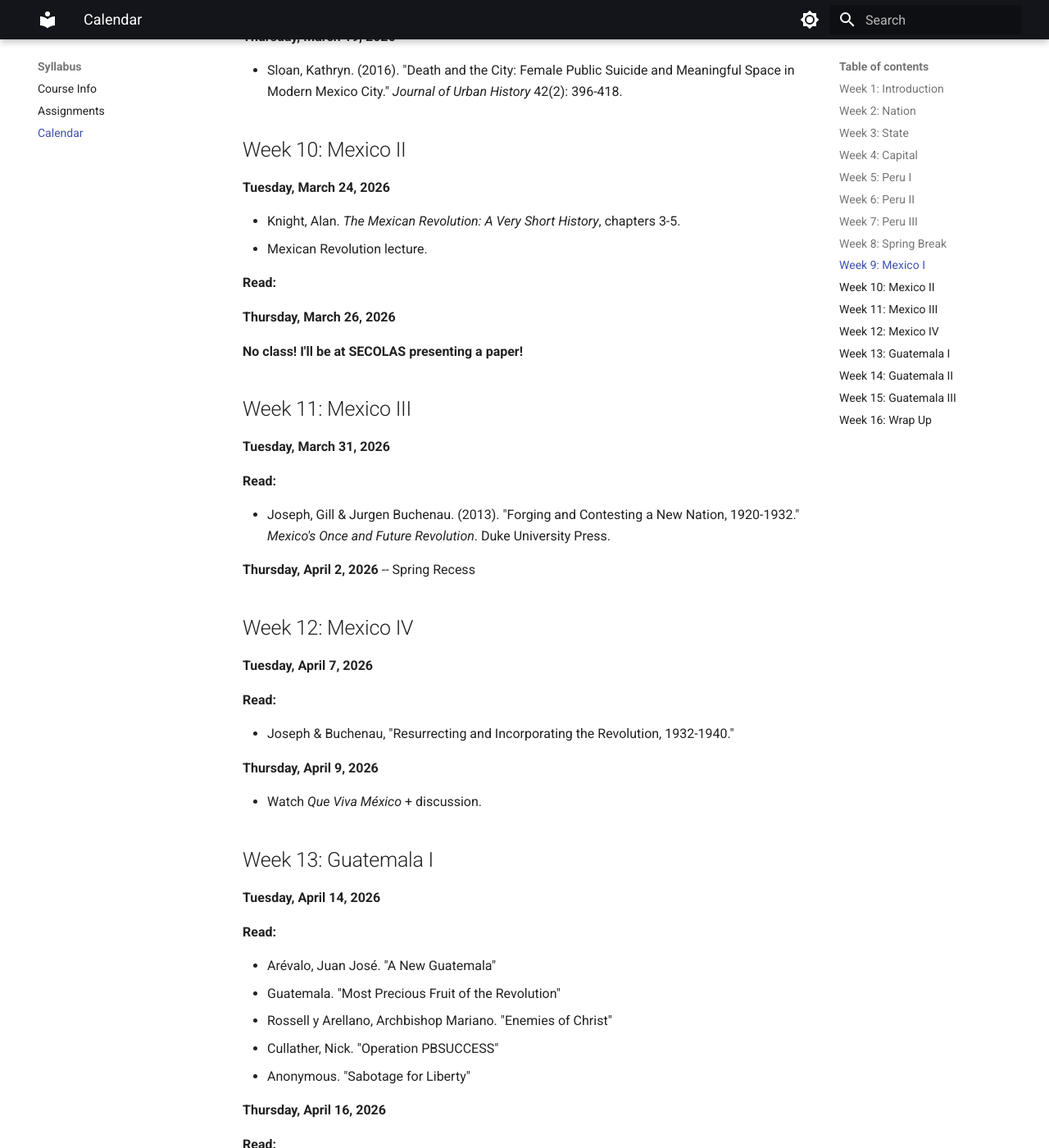
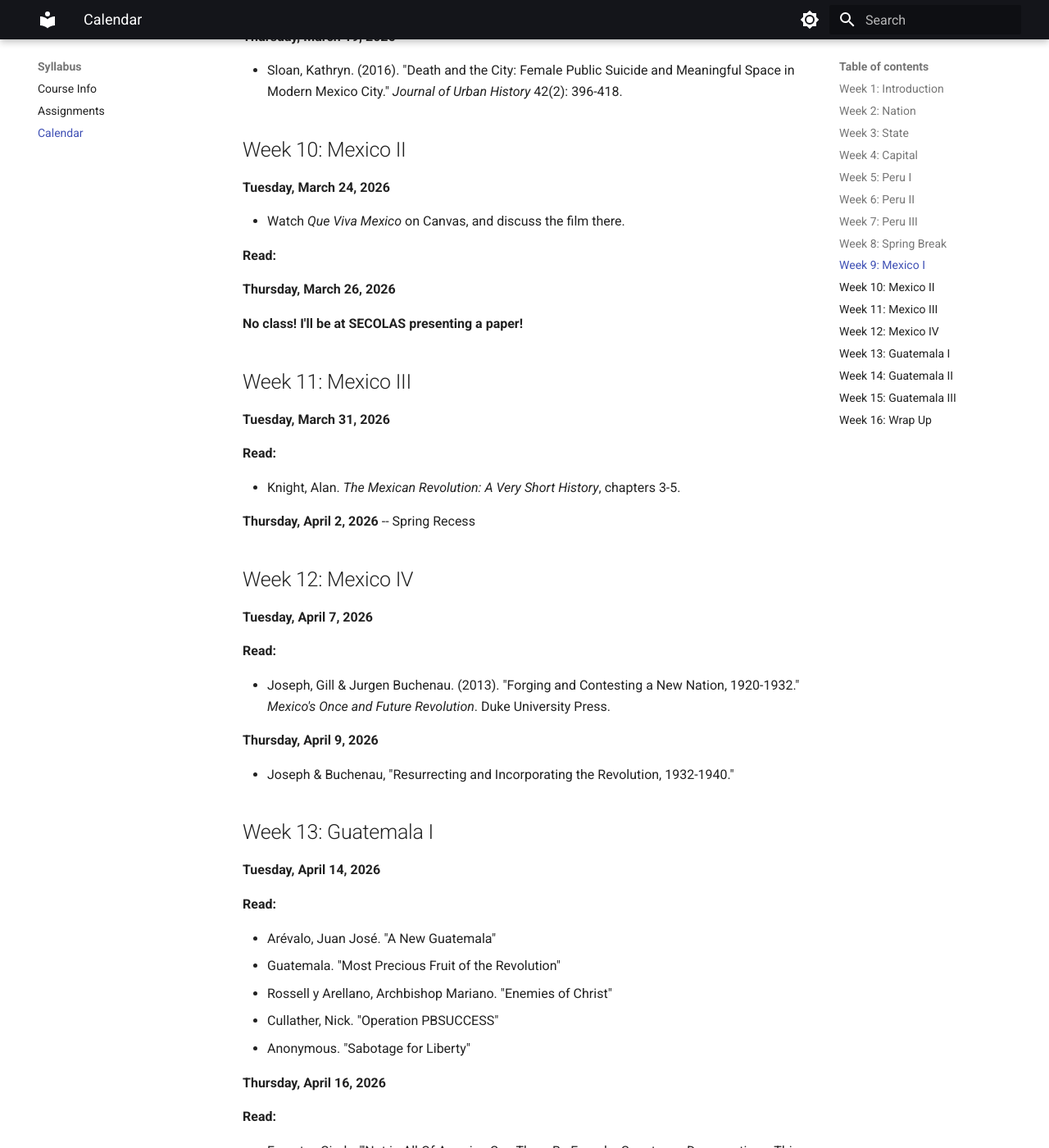
Before and after one commit to chadblack/361S2026, an MkDocs documentation site: the page built from docs/calendar.md, in a window 1280 px wide and 1400 px high, scrolled down 3432 px. Shown: the whole window at 82% size. Built offline with MkDocs 1.6.1 and Material for MkDocs 9.7.7, drawn with Linux system fonts in a browser that asks for light colours.

Commit message:
Update calendar.md
Shuffling Mexico

```diff
--- a/docs/calendar.md
+++ b/docs/calendar.md
@@ -130,8 +130,7 @@ Thursday, March 12, 2026
 
 **Tuesday, March 24, 2026**
 
-* Knight, Alan. *The Mexican Revolution: A Very Short History*, chapters 3-5.
-* Mexican Revolution lecture.
+* Watch _Que Viva Mexico_ on Canvas, and discuss the film there.
 
 **Read:**
 
@@ -145,7 +144,8 @@ Thursday, March 12, 2026
 
 **Read:**
 
-* Joseph, Gill & Jurgen Buchenau. (2013). "Forging and Contesting a New Nation, 1920-1932." *Mexico's Once and Future Revolution*. Duke University Press.
+* Knight, Alan. *The Mexican Revolution: A Very Short History*, chapters 3-5.
+
 
 **Thursday, April 2, 2026**   -- Spring Recess
 
@@ -155,12 +155,12 @@ Thursday, March 12, 2026
 
 **Read:**
 
-* Joseph & Buchenau, "Resurrecting and Incorporating the Revolution, 1932-1940."
+* Joseph, Gill & Jurgen Buchenau. (2013). "Forging and Contesting a New Nation, 1920-1932." *Mexico's Once and Future Revolution*. Duke University Press.
 
 
 **Thursday, April 9, 2026**
 
-* Watch *Que Viva México* + discussion.
+* Joseph & Buchenau, "Resurrecting and Incorporating the Revolution, 1932-1940."
 
 ## Week 13: Guatemala I
 
```
